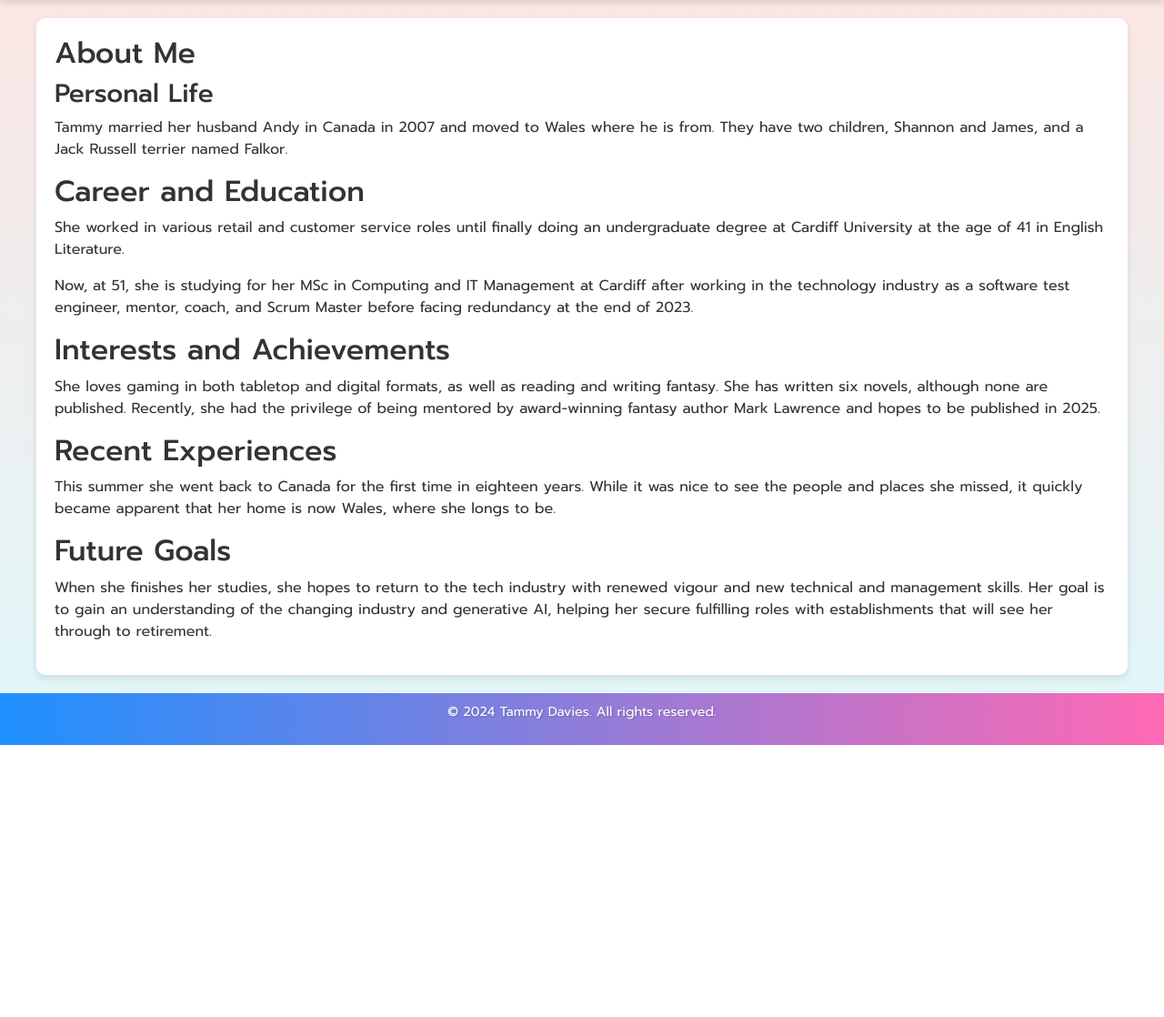
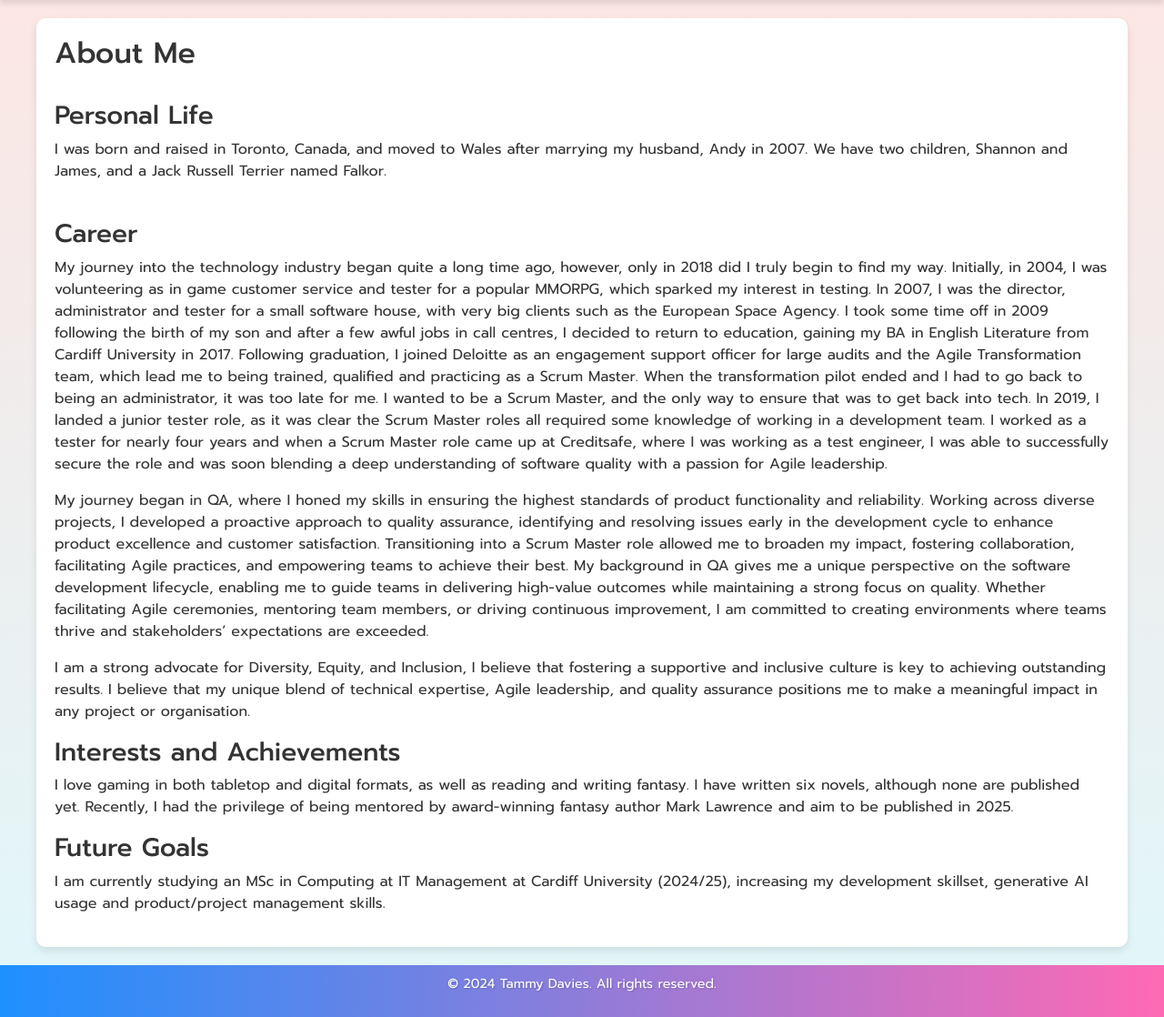
Before and after one commit to tsdavies/tsotterbrook-website, a Flask app: page / in a window 1280 px wide. Shown: the part 138-1256 px from the top of the page at 91% size. Before the commit the page ends 957 px from the top, so only its background shows below. Run offline with Flask 3, Linux system fonts and the light colour scheme.

Commit message:
fix: updated content and layout of 'about' page

```diff
--- a/app/templates/about.html
+++ b/app/templates/about.html
@@ -1,38 +1,54 @@
 {% extends "page_template.html" %} {% block content %}
     <h2>About Me</h2>
-    <section>
+    <section class="my-4">
         <h3>Personal Life</h3>
-        <p>Tammy married her husband Andy in Canada in 2007 and moved to Wales where he is from. They have two children,
-            Shannon and James, and a Jack Russell terrier named Falkor.</p>
+        <p>I was born and raised in Toronto, Canada, and moved to Wales after marrying my husband, Andy in 2007. We have
+            two children, Shannon and James, and a Jack Russell Terrier named Falkor.</p>
     </section>
 
     <section>
-        <h2>Career and Education</h2>
-        <p>She worked in various retail and customer service roles until finally doing an undergraduate degree at
-            Cardiff University at the age of 41 in English Literature.</p>
-        <p>Now, at 51, she is studying for her MSc in Computing and IT Management at Cardiff after working in the
-            technology industry as a software test engineer, mentor, coach, and Scrum Master before facing redundancy at
-            the end of 2023.</p>
+        <h3>Career</h3>
+        <p>My journey into the technology industry began quite a long time ago, however, only in 2018 did I truly begin
+            to find my way. Initially, in 2004, I was volunteering as in game customer service and tester for a popular
+            MMORPG, which sparked my interest in testing. In 2007, I was the director, administrator and tester for a
+            small software house, with very big clients such as the European Space Agency. I took some time off in 2009
+            following the birth of my son and after a few awful jobs in call centres, I decided to return to education,
+            gaining my BA in English Literature from Cardiff University in 2017. Following graduation, I joined Deloitte
+            as an engagement support officer for large audits and the Agile Transformation team, which lead me to being
+            trained, qualified and practicing as a Scrum Master. When the transformation pilot ended and I had to go
+            back to being an administrator, it was too late for me. I wanted to be a Scrum Master, and the only way to
+            ensure that was to get back into tech. In 2019, I landed a junior tester role, as it was clear the Scrum
+            Master roles all required some knowledge of working in a development team. I worked as a tester for nearly
+            four years and when a Scrum Master role came up at Creditsafe, where I was working as a test engineer, I was
+            able to successfully secure the role and was soon blending a deep understanding of software quality with a
+            passion for Agile leadership. </p>
+        <p>My journey began in QA, where I honed my skills in ensuring the highest standards of product functionality
+            and reliability. Working across diverse projects, I developed a proactive approach to quality assurance,
+            identifying and resolving issues early in the development cycle to enhance product excellence and customer
+            satisfaction. Transitioning into a Scrum Master role allowed me to broaden my impact, fostering
+            collaboration, facilitating Agile practices, and empowering teams to achieve their best. My background in QA
+            gives me a unique perspective on the software development lifecycle, enabling me to guide teams in
+            delivering high-value outcomes while maintaining a strong focus on quality. Whether facilitating Agile
+            ceremonies, mentoring team members, or driving continuous improvement, I am committed to creating
+            environments where teams thrive and stakeholders’ expectations are exceeded.</p>
+        <p>I am a strong advocate for Diversity, Equity, and Inclusion, I believe that fostering a supportive and
+            inclusive culture is key to achieving outstanding results. I believe that my unique blend of technical
+            expertise, Agile leadership, and quality assurance positions me to make a meaningful impact in any project
+            or organisation. </p>
     </section>
 
     <section>
-        <h2>Interests and Achievements</h2>
-        <p>She loves gaming in both tabletop and digital formats, as well as reading and writing fantasy. She has
-            written six novels, although none are published. Recently, she had the privilege of being mentored by
-            award-winning fantasy author Mark Lawrence and hopes to be published in 2025.</p>
+        <h3>Interests and Achievements</h3>
+        <p>I love gaming in both tabletop and digital formats, as well as reading and writing fantasy. I have
+            written six novels, although none are published yet. Recently, I had the privilege of being mentored by
+            award-winning fantasy author Mark Lawrence and aim to be published in 2025.</p>
     </section>
 
-    <section>
-        <h2>Recent Experiences</h2>
-        <p>This summer she went back to Canada for the first time in eighteen years. While it was nice to see the people
-            and places she missed, it quickly became apparent that her home is now Wales, where she longs to be.</p>
-    </section>
 
     <section>
-        <h2>Future Goals</h2>
-        <p>When she finishes her studies, she hopes to return to the tech industry with renewed vigour and new technical
-            and management skills. Her goal is to gain an understanding of the changing industry and generative AI,
-            helping her secure fulfilling roles with establishments that will see her through to retirement.</p>
+        <h3>Future Goals</h3>
+        <p>I am currently studying an MSc in Computing at IT Management at Cardiff University (2024/25), increasing my
+            development skillset, generative AI usage and product/project management skills. </p>
     </section>
 
 
```
